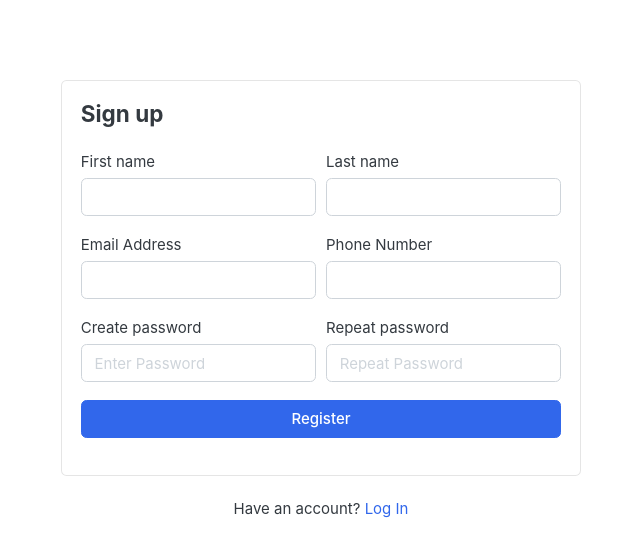
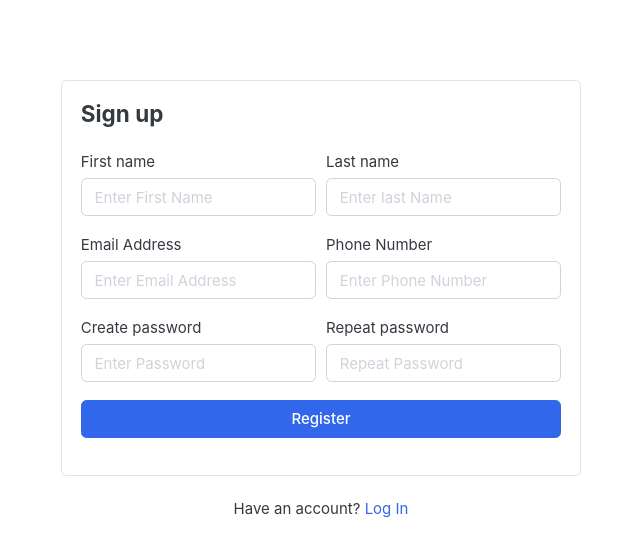
Before and after one commit to LachezarStamenov/online-fish-shoping-platform, a Django app: page /accounts/register/ in a window 1280 px wide. Shown: the part 118-657 px from the top of the page, without its empty margins (319-959 px from the left). Run offline with Django 4.2, Linux system fonts and the light colour scheme; data that the repository does not hold is empty; some libraries are stand-ins or nearby versions; some web fonts are replaced.

Commit message:
registration form logic added.

```diff
--- a/e_fish_shop_app/accounts/forms.py
+++ b/e_fish_shop_app/accounts/forms.py
@@ -5,24 +5,44 @@ from e_fish_shop_app.accounts.models import Account
 
 
 class RegistrationForm(BootstrapFormMixin, forms.ModelForm):
+    password = forms.CharField(
+        widget=forms.PasswordInput(attrs={'placeholder': 'Enter Password'}))
+    repeat_password = forms.CharField(
+        widget=forms.PasswordInput(attrs={'placeholder': 'Repeat Password'}))
+
     def __init__(self, *args, **kwargs):
-        super().__init__(*args, **kwargs)
+        super(RegistrationForm, self).__init__(*args, **kwargs)
         self._init_bootstrap_form_controls()
-
-    password = forms.CharField(
-        widget=forms.PasswordInput(
-            attrs={
-                'placeholder': 'Enter Password'
-            }
-        ))
-
-    repeat_password = forms.CharField(
-        widget=forms.PasswordInput(
-            attrs={
-                'placeholder': 'Repeat Password'
-            }
-        ))
+        self.fields['first_name'].widget.attrs['placeholder'] = 'Enter First Name'
+        self.fields['last_name'].widget.attrs['placeholder'] = 'Enter last Name'
+        self.fields['phone_number'].widget.attrs['placeholder'] = 'Enter Phone Number'
+        self.fields['email'].widget.attrs['placeholder'] = 'Enter Email Address'
 
     class Meta:
         model = Account
         fields = ['first_name', 'last_name', 'email', 'phone_number']
+
+    def clean(self):
+        clean_data = super(RegistrationForm, self).clean()
+        password = clean_data.get('password')
+        repeat_password = clean_data.get('repeat_password')
+
+        if not password == repeat_password:
+            raise forms.ValidationError(
+                "Password does not match! Please try again!"
+            )
+
+    def save(self, commit=True):
+        username = self.cleaned_data['email'].split("@")[0]
+        profile = Account(
+            first_name=self.cleaned_data['first_name'],
+            last_name=self.cleaned_data['last_name'],
+            email=self.cleaned_data['email'],
+            password=self.cleaned_data['password'],
+            username=username,
+        )
+        profile.phone_number = self.cleaned_data['phone_number']
+
+        if commit:
+            profile.save()
+        return profile
--- a/e_fish_shop_app/accounts/urls.py
+++ b/e_fish_shop_app/accounts/urls.py
@@ -1,9 +1,9 @@
 from django.urls import path
 
-from e_fish_shop_app.category.views import login, register, logout
+from e_fish_shop_app.category.views import login, logout, RegistrationView
 
 urlpatterns = (
-    path('register/', register, name='register'),
+    path('register/', RegistrationView.as_view(), name='register'),
     path('login/', login, name='login'),
     path('logout/', logout, name='logout'),
 )
--- a/e_fish_shop_app/category/views.py
+++ b/e_fish_shop_app/category/views.py
@@ -1,16 +1,35 @@
 from django.shortcuts import render
-
+from django.urls import reverse_lazy
+from django.views import generic as views
 from e_fish_shop_app.accounts.forms import RegistrationForm
 
 
-def register(request):
-
-    form = RegistrationForm()
-
-    context = {
-        'form': form,
-    }
-    return render(request, 'accounts/register.html', context)
+class RegistrationView(views.CreateView):
+    form_class = RegistrationForm
+    template_name = 'accounts/register.html'
+    success_url = reverse_lazy('home')
+# def register(request):
+#     if request.method == 'POST':
+#         form = RegistrationForm(request.POST)
+#         if form.is_valid():
+#             first_name = form.cleaned_data['first_name']
+#             last_name = form.cleaned_data['last_name']
+#             phone_number = form.cleaned_data['phone_number']
+#             email = form.cleaned_data['email']
+#             password = form.cleaned_data['password']
+#             username = email.split("@")[0]
+#             user = Account.objects.create_user(
+#                 first_name=first_name, last_name=last_name, email=email, username=username, password=password
+#             )
+#             user.phone_number = phone_number
+#             user.save()
+#     else:
+#         form = RegistrationForm()
+#
+#     context = {
+#         'form': form,
+#     }
+#     return render(request, 'accounts/register.html', context)
 
 
 def login(request):
--- a/e_fish_shop_app/settings.py
+++ b/e_fish_shop_app/settings.py
@@ -1,4 +1,6 @@
 from pathlib import Path
+
+from django.contrib.messages import constants as messages
 
 # Build paths inside the project like this: BASE_DIR / 'subdir'.
 BASE_DIR = Path(__file__).resolve().parent.parent
@@ -127,3 +129,7 @@ MEDIA_ROOT = BASE_DIR / 'media/'
 # https://docs.djangoproject.com/en/4.1/ref/settings/#default-auto-field
 
 DEFAULT_AUTO_FIELD = 'django.db.models.BigAutoField'
+
+MESSAGE_TAGS = {
+    messages.ERROR: 'danger',
+}
--- a/static/js/script.js
+++ b/static/js/script.js
@@ -57,3 +57,7 @@ $(document).ready(function() {
 
 });
 // jquery end
+
+setTimeout(function (){
+    $('#message').fadeOut('slow')
+}, 4000)
--- a/templates/accounts/register.html
+++ b/templates/accounts/register.html
@@ -6,8 +6,10 @@
 
 	<div class="card mx-auto" style="max-width:520px; margin-top:40px;">
       <article class="card-body">
+          {% include 'partials/alerts.html' %}
 		<header class="mb-4"><h4 class="card-title">Sign up</h4></header>
 		<form method="post" action="{% url 'register' %} ">
+            {% csrf_token %}
 
 				<div class="form-row">
 					<div class="col form-group">
@@ -42,7 +44,8 @@
 			    <div class="form-group">
 			        <button type="submit" class="btn btn-primary btn-block"> Register  </button>
 			    </div>
-
+                {{ form.email.errors }}
+                {{ form.non_field_errors }}
 			</form>
 		</article>
     </div>
--- /dev/null
+++ b/templates/partials/alerts.html
@@ -0,0 +1,13 @@
+{% if messages %}
+
+    {% for message in messages %}
+    <div id="message" class="container">
+    <div {% if message.tags %} class="alert alert-{{ message.tags }}"{% endif %} role="alert">
+      <button type="button" class="close" data-dismiss="alert"><span aria-hidden="true">&times;</span></button>
+        {% if message.level == DEFAULT_MESSAGE_LEVELS.ERROR %}Error: {% endif %}
+        {{ message }}
+    </div>
+    </div>
+    {% endfor %}
+
+{% endif %}
```
Also changed, not shown: templates/accounts/login.html (+36 -0 lines).
